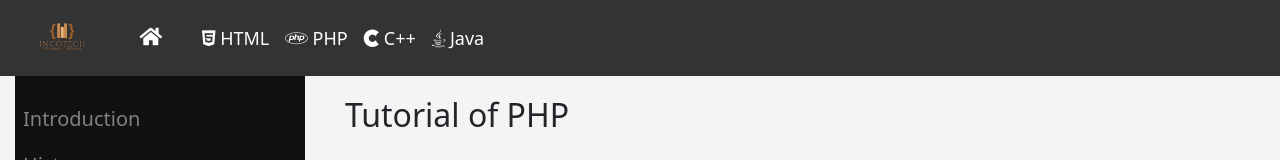
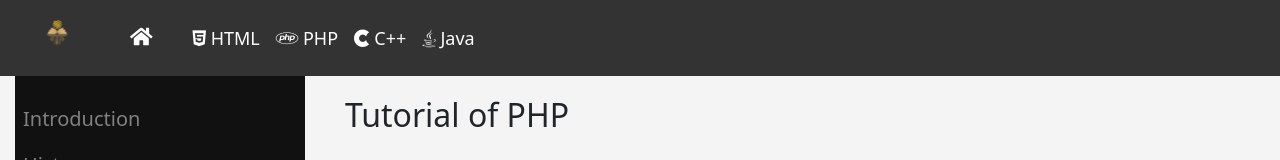
Before and after one commit to InCoTech1/InCoTech, a plain HTML site: page phptot.html in a window 1280 px wide. Shown: the top 160 px of the page. Drawn offline with nearby package versions, Linux system fonts and the light colour scheme.

Commit message:
Update phptot.html
Signed-off-by: InCoTech1 <129104916+InCoTech1@users.noreply.github.com>

```diff
--- a/phptot.html
+++ b/phptot.html
@@ -82,7 +82,7 @@
 <body>
   <!-- Navigation bar -->
   <nav class="navbar navbar-expand-lg">
-    <a class="navbar-brand" href="index.html"><img src="imgs/logos.png" alt="InCoTech logo" style="max-height: 50px;"></a>
+    <a class="navbar-brand" href="index.html"><img src="imgs/logo1.png" alt="InCoTech logo" style="max-height: 50px;"></a>
     <button class="navbar-toggler" type="button" data-toggle="collapse" data-target="#navbarNav" aria-controls="navbarNav" aria-expanded="false" aria-label="Toggle navigation">
       <span class="navbar-toggler-icon"></span>
     </button>
```
